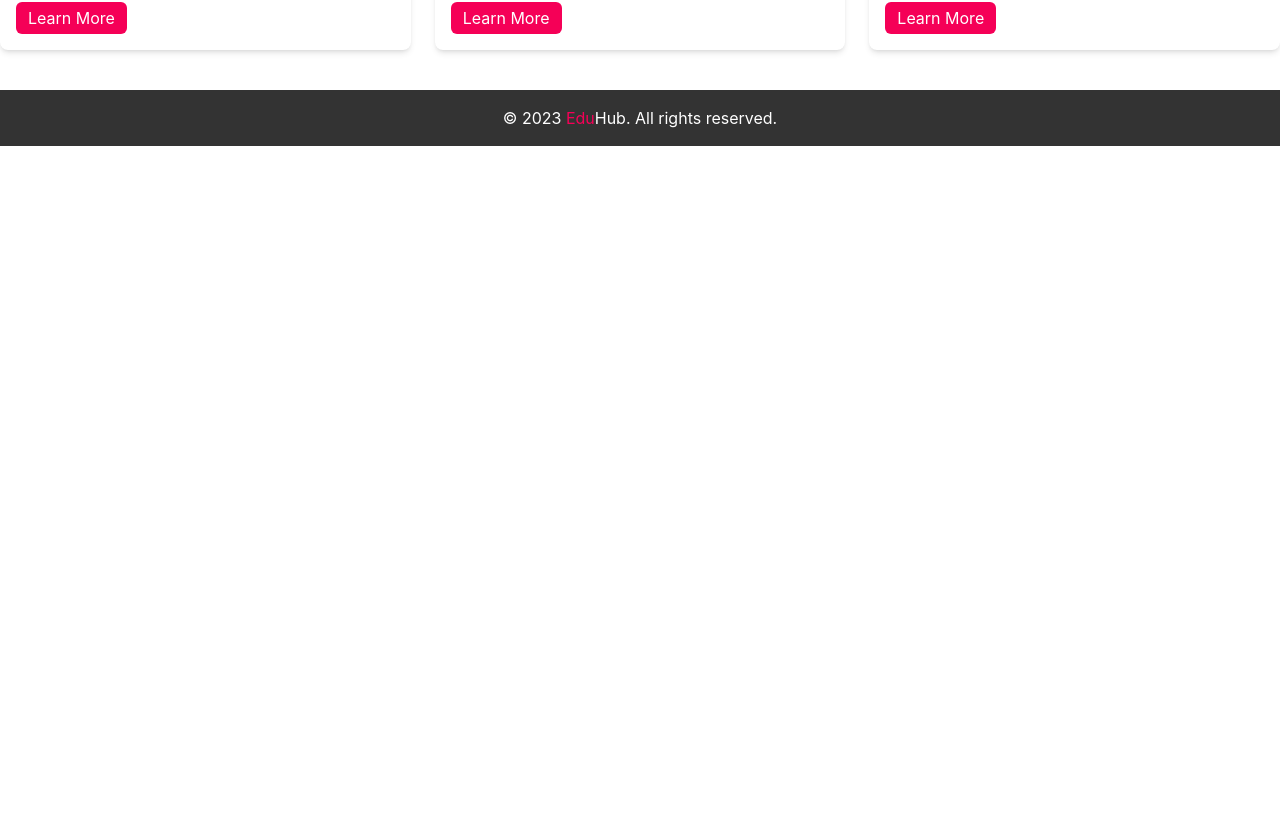
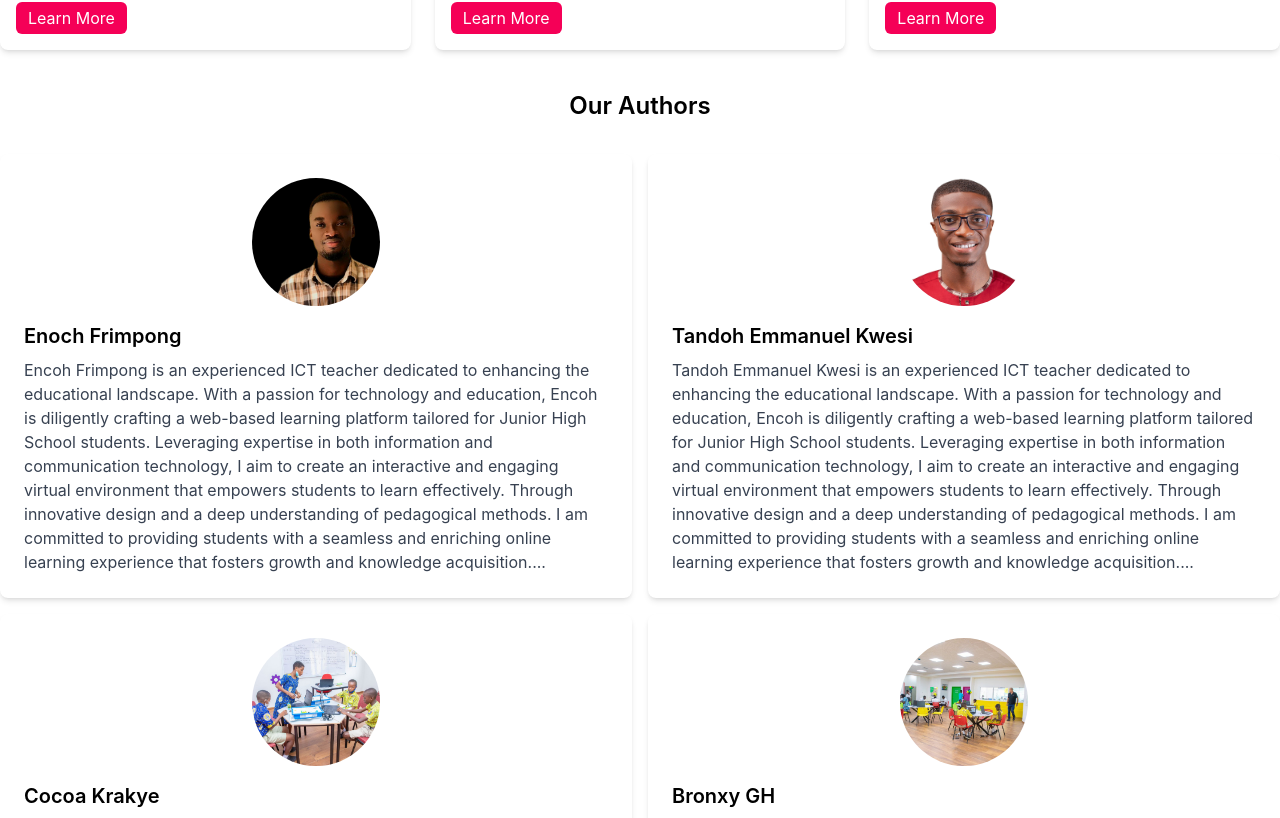
Before and after one commit to KingsleyAmankwah/edu-hub, a React (Create React App) app: page /classes in a window 1280 px wide. Shown: the part 1302-2120 px from the top of the page. Before the commit the page ends 1448 px from the top, so only its background shows below. Built offline with nearby package versions, Linux system fonts and the light colour scheme.

Commit message:
classes page

```diff
--- a/src/pages/Classes.js
+++ b/src/pages/Classes.js
@@ -6,6 +6,7 @@ import class2Image from "../assets/6.jpg";
 import class3Image from "../assets/5.jpg";
 
 import { Link } from "react-router-dom";
+import AuthorCard from "../components/AuthorCard";
 
 function Classes() {
   return (
@@ -103,6 +104,33 @@ function Classes() {
         </div>
       </div>
 
+      <h2 className="text-2xl text-center font-semibold mb-4">Our Authors</h2>
+
+      <div className="grid grid-cols-1 md:grid-cols-2 gap-4 my-8">
+        <AuthorCard
+          name="Enoch Frimpong"
+          profilePictureSrc={require("../assets/Frimpong.jpg")}
+          biography="Encoh Frimpong is an experienced ICT teacher dedicated to enhancing the educational landscape. With a passion for technology and education, Encoh is diligently crafting a web-based learning platform tailored for Junior High School students. Leveraging expertise in both information and communication technology, I aim to create an interactive and engaging virtual environment that empowers students to learn effectively. Through innovative design and a deep understanding of pedagogical methods. I am committed to providing students with a seamless and enriching online learning experience that fosters growth and knowledge acquisition...."
+        />
+        <AuthorCard
+          name="Tandoh Emmanuel Kwesi"
+          profilePictureSrc={require("../assets/Tandoh.jpg")}
+          biography="Tandoh Emmanuel Kwesi is an experienced ICT teacher dedicated to enhancing the educational landscape. With a passion for technology and education, Encoh is diligently crafting a web-based learning platform tailored for Junior High School students. Leveraging expertise in both information and communication technology, I aim to create an interactive and engaging virtual environment that empowers students to learn effectively. Through innovative design and a deep understanding of pedagogical methods. I am committed to providing students with a seamless and enriching online learning experience that fosters growth and knowledge acquisition...."
+        />
+        <AuthorCard
+          name="Cocoa Krakye"
+          profilePictureSrc={require("../assets/3.jpg")}
+          biography="Cocoa krakye is an experienced ICT teacher dedicated to enhancing the educational landscape. With a passion for technology and education, Encoh is diligently crafting a web-based learning platform tailored for Junior High School students. Leveraging expertise in both information and communication technology, I aim to create an interactive and engaging virtual environment that empowers students to learn effectively. Through innovative design and a deep understanding of pedagogical methods. I am committed to providing students with a seamless and enriching online learning experience that fosters growth and knowledge acquisition...."
+          // biography="Biography of Author 3..."
+        />
+        <AuthorCard
+          name="Bronxy GH"
+          profilePictureSrc={require("../assets/4.jpg")}
+          // biography="Biography of Author 3..."
+          biography="Bronxy is an experienced ICT teacher dedicated to enhancing the educational landscape. With a passion for technology and education, Encoh is diligently crafting a web-based learning platform tailored for Junior High School students. Leveraging expertise in both information and communication technology, I aim to create an interactive and engaging virtual environment that empowers students to learn effectively. Through innovative design and a deep understanding of pedagogical methods. I am committed to providing students with a seamless and enriching online learning experience that fosters growth and knowledge acquisition...."
+        />
+      </div>
+
       <footer className="bg-[#333] text-white text-center py-4">
         <p>
           &copy; 2023 <span className="text-[#f50057]">Edu</span>Hub. All rights
```
